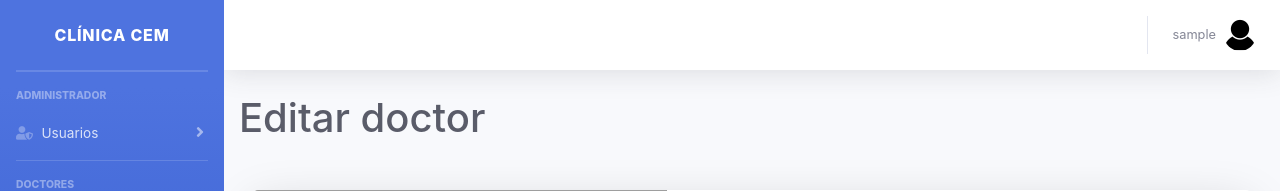
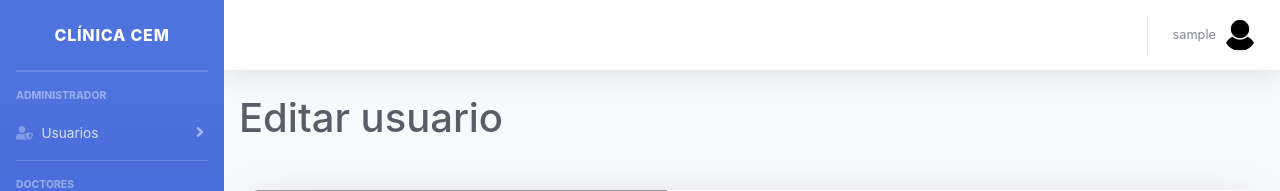
Before and after one commit to lfelipeserrano/SistemaEspecialidadesMedicas, a Django app: page /usuario/1/editar/ in a window 1280 px wide. Shown: the top 191 px of the page. Run offline with Django 3.2, Linux system fonts and the light colour scheme; the visitor is signed in with stand-in values (Sample User, id 1); data comes from the database, SQL or seed files in the repository; some libraries are stand-ins or nearby versions; grey boxes are pictures that could not be loaded.

Commit message:
Cambios en usuarioEditar

```diff
--- a/templates/usuarioEditar.html
+++ b/templates/usuarioEditar.html
@@ -1,7 +1,7 @@
 {% extends 'base.html' %}
 
 {% block content %}
-<h1 class="h1 mb-4 text-gray-800">Editar doctor</h1>
+<h1 class="h1 mb-4 text-gray-800">Editar usuario</h1>
 <div class="container">
 
         <div class="card o-hidden border-0 shadow-lg my-5">
```
